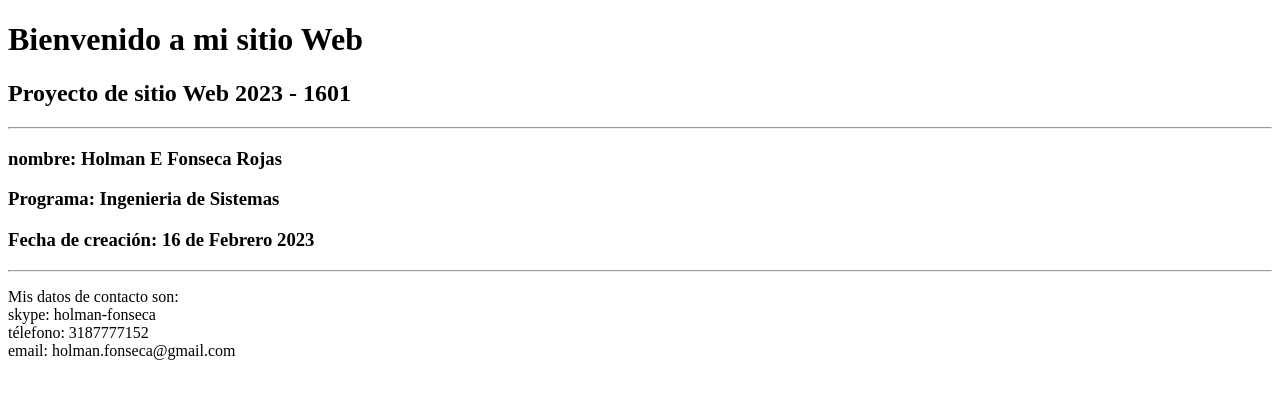
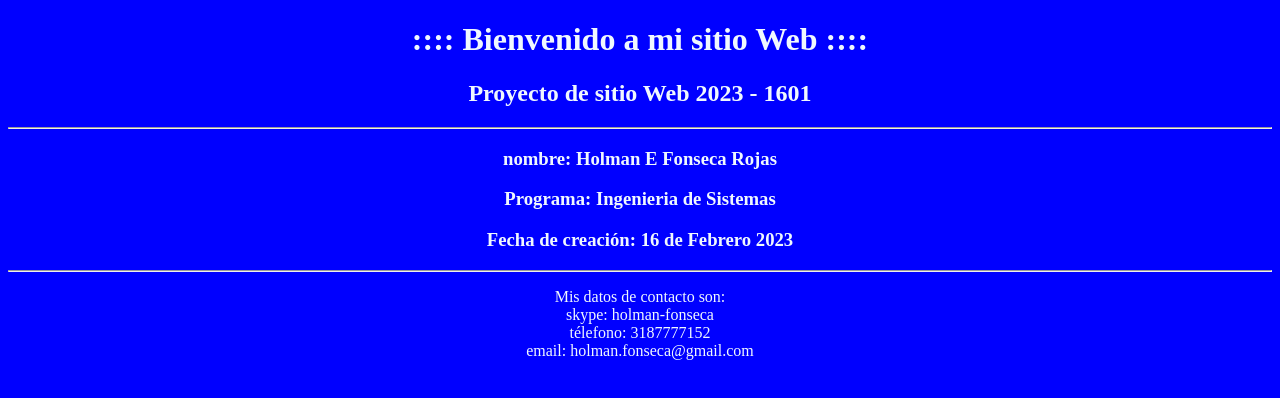
Before and after one commit to holfon/DSW-Holman-Fonseca-1601, a plain HTML site: page index.html in a window 1280 px wide. Drawn offline with Linux system fonts and the light colour scheme.

Commit message:
Update index.html

```diff
--- a/index.html
+++ b/index.html
@@ -1,5 +1,5 @@
 <!DOCTYPE html>
-<html lang="en">
+<html lang="es">
 
 <head>
     <meta charset="UTF-8">
@@ -7,9 +7,16 @@
     <meta name="viewport" content="width=device-width, initial-scale=1.0">
     <title>Document</title>
 </head>
+<style>
+    * {
+        text-align: center;
+        background-color: blue;
+        color: aliceblue;
+    }
+</style>
 
 <body>
-    <h1>Bienvenido a mi sitio Web</h1>
+    <h1>:::: Bienvenido a mi sitio Web ::::</h1>
     <h2>Proyecto de sitio Web 2023 - 1601</h2>
     <hr>
     <h3>nombre: Holman E Fonseca Rojas</h3>
```
